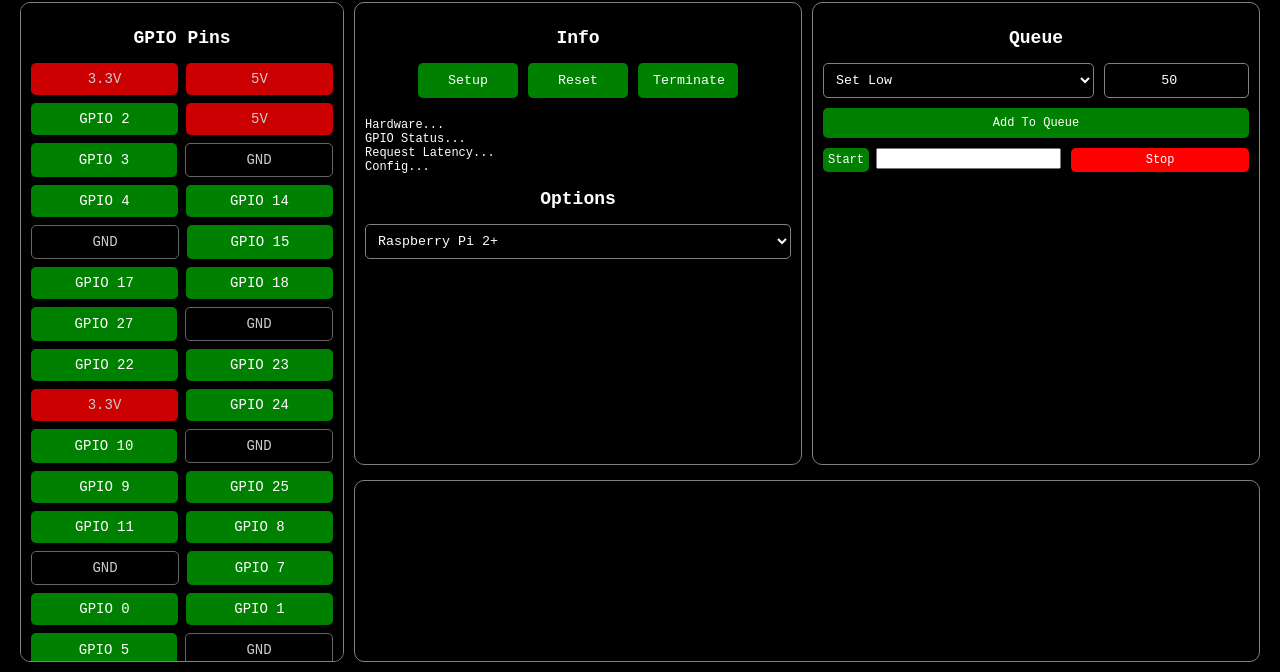
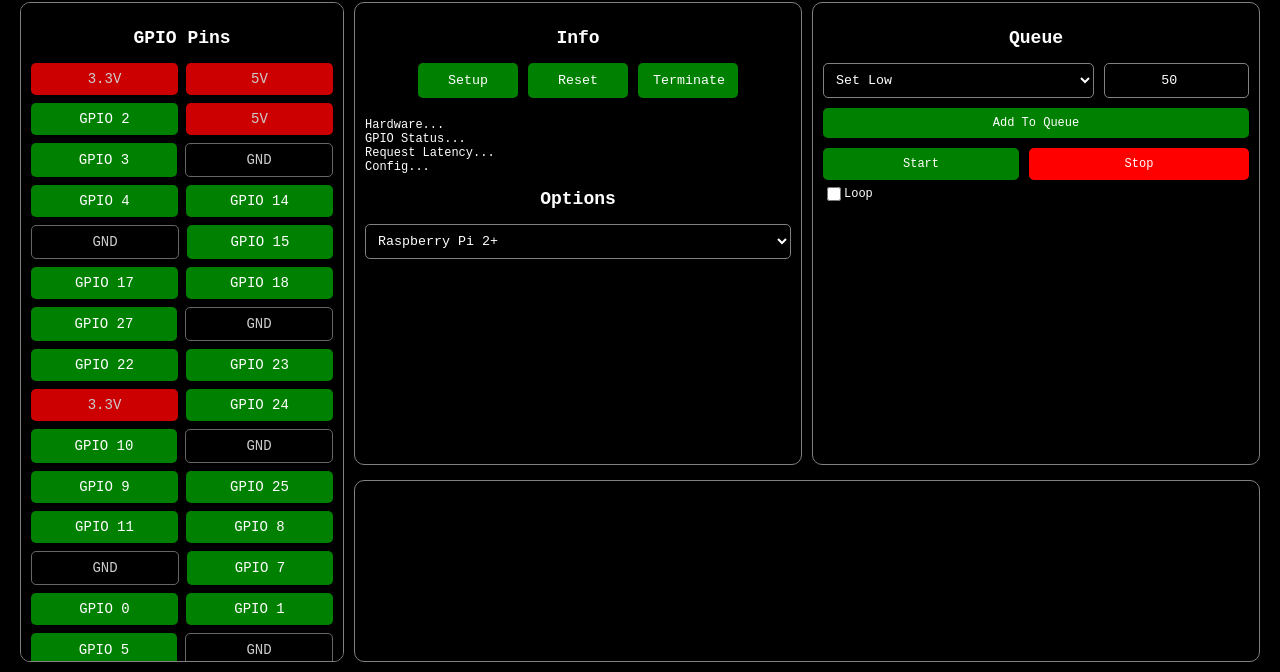
Before and after one commit to nuttycream/pipin.rs, a plain HTML site: page frontend/index.html in a window 1280 px wide. Shown: the part 77-749 px from the top of the page. Drawn offline with Linux system fonts and the light colour scheme.

Commit message:
feat: implement queue actions looping

```diff
--- a/frontend/index.html
+++ b/frontend/index.html
@@ -153,8 +153,7 @@
                             hx-post="/add-action"
                             hx-target="#active-pins"
                             hx-swap="beforeend"
-              class="action-form"
-            >
+                            class="action-form">
                             <div class="action-options">
                                 <select name="action_type" id="actions" class="action-select">
                                     <option value="set-low">Set Low</option>
@@ -172,17 +171,20 @@
                             <button type="submit" class="action-btn">Add To Queue</button>
                         </form>
                         <div class="queue-actions">
-              <div>
+                            <form hx-post="/start-actions" hx-swap="none">
+                                <button type="submit" class="queue-start">Start</button>
+                                <div class="loop">
+                                    <input type="checkbox"
+                                        id="loop-actions"
+                                        name="should_loop"
+                                        value="true" />
+                                    <label for="loop-actions">Loop</label>
+                                </div>
+                            </form>
                             <button
-                  hx-post="/start-actions"
+                                hx-post="/stop-actions"
                                 hx-swap="none"
-                  class="queue-start"
-                >
-                  Start
-                </button>
-                <input type="" name="" value="" />
-              </div>
-              <button hx-post="/stop-actions" hx-swap="none" class="queue-stop">
+                                class="queue-stop">
                                 Stop
                             </button>
                         </div>
--- a/frontend/style.css
+++ b/frontend/style.css
@@ -188,42 +188,35 @@ h2 {
 
 .queue-actions {
     display: flex;
-    flex-direction: row;
+    justify-content: space-between;
     margin-top: 10px;
     gap: 10px;
 }
 
-.queue-start {
+.queue-actions form {
+    display: flex;
+    flex-direction: column;
     flex: 1;
-    padding: 5px;
+}
+
+.queue-start, .queue-stop {
+    padding: 8px 12px;
     border: none;
     border-radius: 5px;
-    background-color: green;
     color: white;
     cursor: pointer;
     font-size: 12px;
+    height: 32px;
+}
+
+.queue-start {
+    background-color: green;
+    width: 100%;
 }
 
 .queue-stop {
+    background-color: red;
     flex: 1;
-    padding: 5px;
-    border: none;
-    border-radius: 5px;
-    background-color: red;
-    color: white;
-    cursor: pointer;
-    font-size: 12px;
-}
-
-.queue-loop {
-    flex: 1;
-    padding: 5px;
-    border: none;
-    border-radius: 5px;
-    background-color: blue;
-    color: white;
-    cursor: pointer;
-    font-size: 12px;
 }
 
 .queue-start:hover {
@@ -234,8 +227,21 @@ h2 {
     background-color: darkred;
 }
 
-.queue-loop:hover {
-    background-color: darkblue;
+.loop {
+    display: flex;
+    align-items: center;
+    margin-top: 4px;
+}
+
+.loop label {
+    font-size: 12px;
+    color: white;
+}
+
+.loop input[type="checkbox"] {
+    width: 14px;
+    height: 14px;
+    accent-color: #0066ff;
 }
 
 .active-pins {
```
Also changed, not shown: 1 other file. Lines whose indentation alone changed are shown as unchanged.
